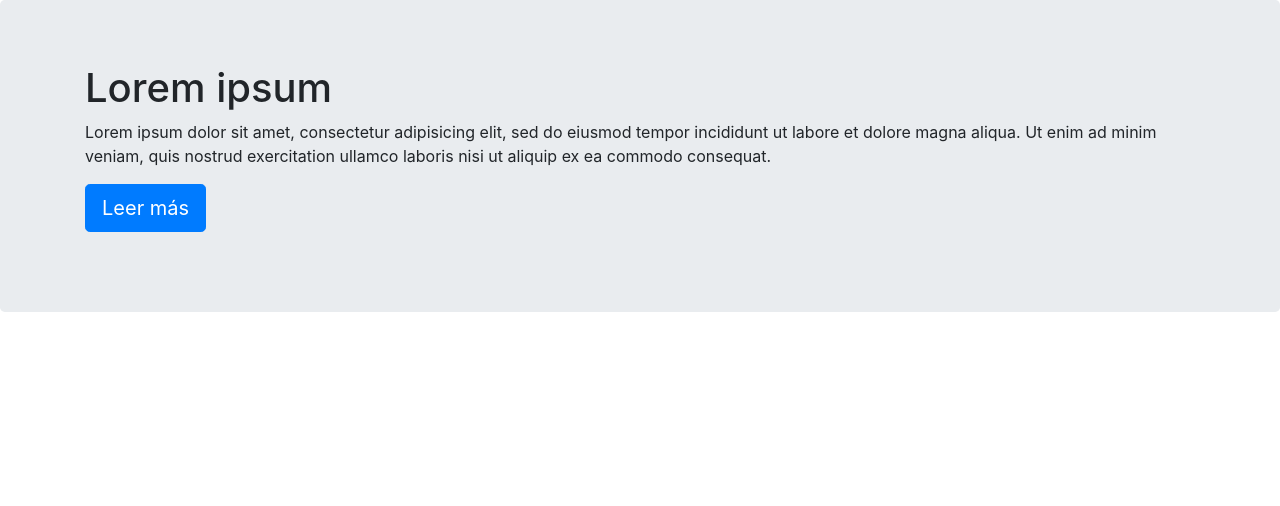
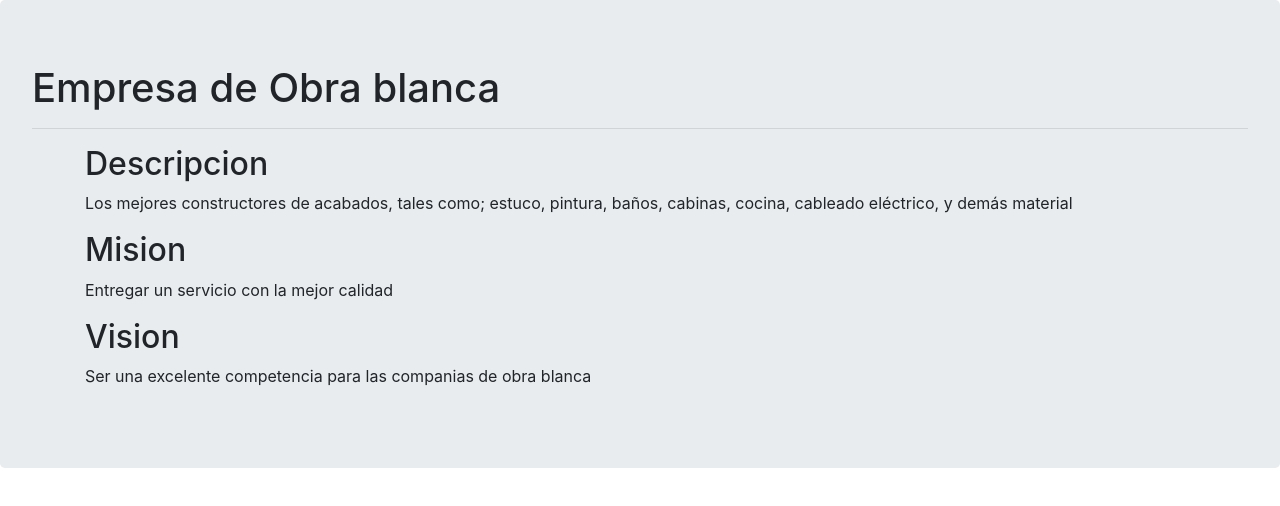
Before and after one commit to catwilo/Web, a website: page index.html in a window 1280 px wide. Drawn offline with nearby package versions, Linux system fonts and the light colour scheme.

Commit message:
Avance bootstrap

```diff
--- a/index.html
+++ b/index.html
@@ -10,12 +10,30 @@
 
 <body>
     <div class="jumbotron">
+        <h1>Empresa de Obra blanca</h1>
+        <hr>
         <div class="container">
-            <h1>Lorem ipsum</h1>
-            <p>Lorem ipsum dolor sit amet, consectetur adipisicing elit, sed do eiusmod
-                tempor incididunt ut labore et dolore magna aliqua. Ut enim ad minim veniam, quis nostrud exercitation
-                ullamco laboris nisi ut aliquip ex ea commodo consequat.</p>
-            <p><a class="btn btn-primary btn-lg" role="button">Leer más</a></p>
+            <div class="row">
+                <div class="col">
+                    <h2>Descripcion</h2>
+                    <p>Los mejores constructores de acabados, tales como; estuco, pintura, baños,
+                        cabinas, cocina,
+                        cableado
+                        eléctrico, y demás material</p>
+                </div>
+            </div>
+            <div class="row">
+                <div class="col">
+                    <h2>Mision</h2>
+                    <p>Entregar un servicio con la mejor calidad</p>
+                </div>
+            </div>
+            <div class="row">
+                <div class="col">
+                    <h2>Vision</h2>
+                    <p>Ser una excelente competencia para las companias de obra blanca</p>
+                </div>
+            </div>
         </div>
     </div>
     <script src="node_modules/jquery/dist/jquery.min.js"></script>
--- a/package.json
+++ b/package.json
@@ -4,6 +4,7 @@
   "description": "NodeJS pruebas",
   "main": "index.html",
   "scripts": {
+    "lser": "lite-server",
     "test": "echo \"Error: no test specified\" && exit 1"
   },
   "repository": {
@@ -19,6 +20,7 @@
   "dependencies": {
     "bootstrap": "4.6",
     "jquery": "^3.6.0",
+    "lite-server": "^2.6.1",
     "popper.js": "^1.16.1"
   }
 }
```
Also changed, not shown: 1 other file.
